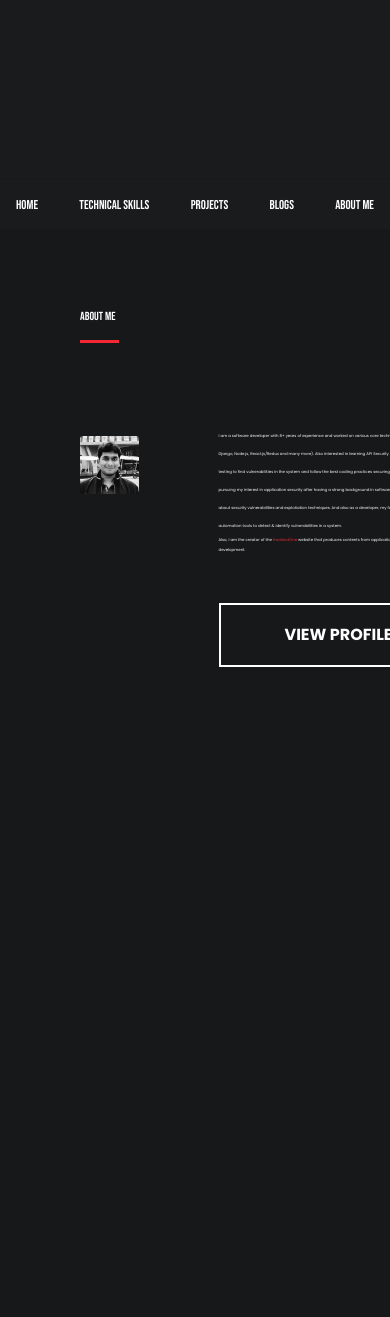
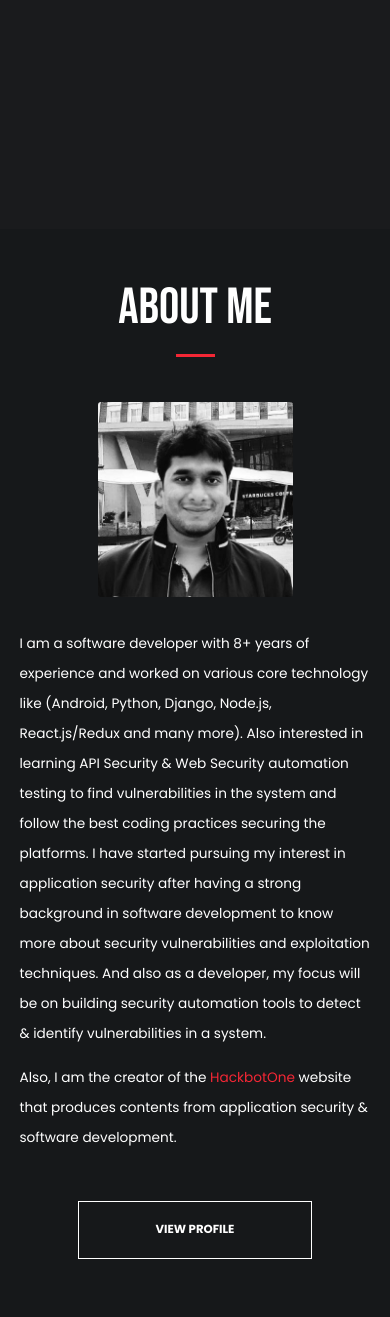
Before and after one commit to anshumanpattnaik/my-portfolio, a Django app: page / in a window 390 px wide. Shown: the part 615-1932 px from the top of the page. Before the commit the page ends 1282 px from the top, so only its background shows below. Run offline with Django 4.2, Linux system fonts and the light colour scheme; data that the repository does not hold is empty.

Commit message:
Mobile Support

```diff
--- a/app/static/css/styles.css
+++ b/app/static/css/styles.css
@@ -164,9 +164,10 @@ header {
 }
 .about-me {
     width: 100vw;
-    height: 100vh;
+    height: auto;
     display: flex;
     flex-direction: column;
+    padding-bottom: 5vh;
     background-color: var(--dark-color);
 }
 .about-me > .container {
@@ -193,8 +194,8 @@ header {
 }
 .about-me > .container > .profile > .description {
     width: 60vw;
-    margin-left: 5em;
-    /*background-color: #f42735;*/
+    margin-left: 4vw;
+    margin-top: 0;
 }
 .about-me > .container > .profile > .description > .text-content {
     font-family: PoppinsRegular, serif;
@@ -212,11 +213,14 @@ header {
     cursor: pointer;
     text-decoration: underline;
 }
+.about-me > .container > .profile > .description > .view-profile {
+    margin-top: 3em;
+}
 .about-me > .container > .profile > .description > .view-profile > button {
-    width: 15em;
-    height: 4em;
+    width: 12vw;
+    height: 3.5vw;
     font-family: PoppinsBold, serif;
-    font-size: 1rem;
+    font-size: 0.8vw;
     color: #FFFFFF;
     margin-top: 2em;
     transition: .3s;
@@ -241,7 +245,7 @@ header {
     }
     .mobile-nav-container {
         width: 100vw;
-        display: grid;
+        display: none;
         grid-template-columns: auto auto auto auto auto auto;
         align-items: center;
         position: fixed;
@@ -325,4 +329,55 @@ header {
         font-size: 3vw;
         border-radius: 0.1em;
     }
+    .about-me {
+        justify-content: center;
+        align-items: center;
+        padding-bottom: 5vh;
+        background-color: var(--dark-color);
+    }
+    .about-me > .container {
+        display: flex;
+        flex-direction: column;
+        align-items: center;
+        margin-left: 0;
+        margin-top: 3em;
+    }
+    .about-me > .container > label {
+        font-size: 13vw;
+    }
+    .about-me > .container > .profile {
+        flex-direction: column;
+        align-items: center;
+        justify-content: center;
+        margin-top: 2em;
+    }
+    .about-me > .container > .profile > .photo {
+        width: 50vw;
+        height: 50vw;
+    }
+    .about-me > .container > .profile > .description {
+        width: 90vw;
+        margin-left: 0;
+        margin-top: 2em;
+    }
+    .about-me > .container > .profile > .description > .text-content {
+        font-size: 3.5vw;
+        line-height: 2.2em;
+    }
+    .about-me > .container > .profile > .description > .text-content > a {
+        font-size: 3.5vw;
+    }
+    .about-me > .container > .profile > .description > .view-profile {
+        width: 90vw;
+        display: flex;
+        justify-content: center;
+        margin-top: 1.5em;
+    }
+    .about-me > .container > .profile > .description > .view-profile > button {
+        width: 60vw;
+        height: 15vw;
+        font-size: 3vw;
+        margin-top: 2em;
+        border: 1.5px solid #FFFFFF;
+    }
 }
```
